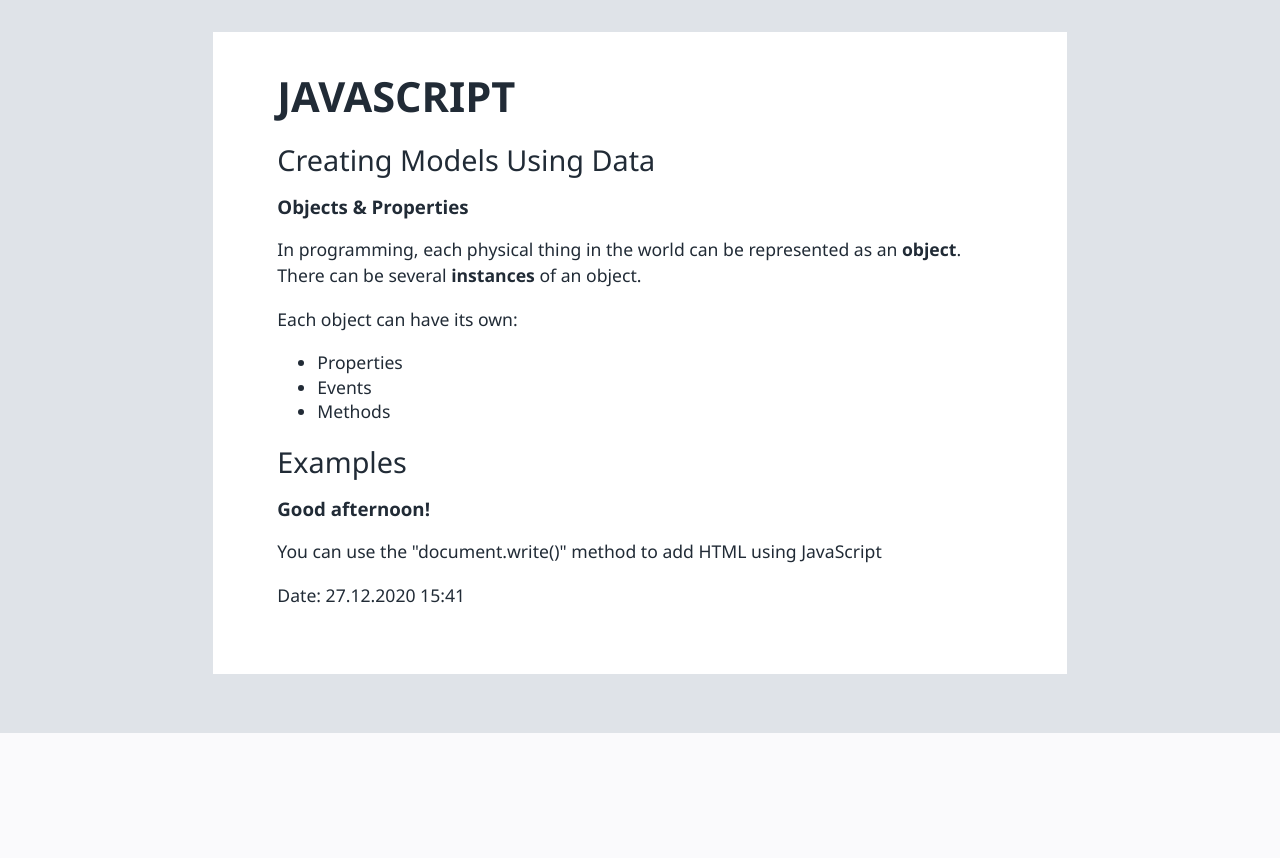
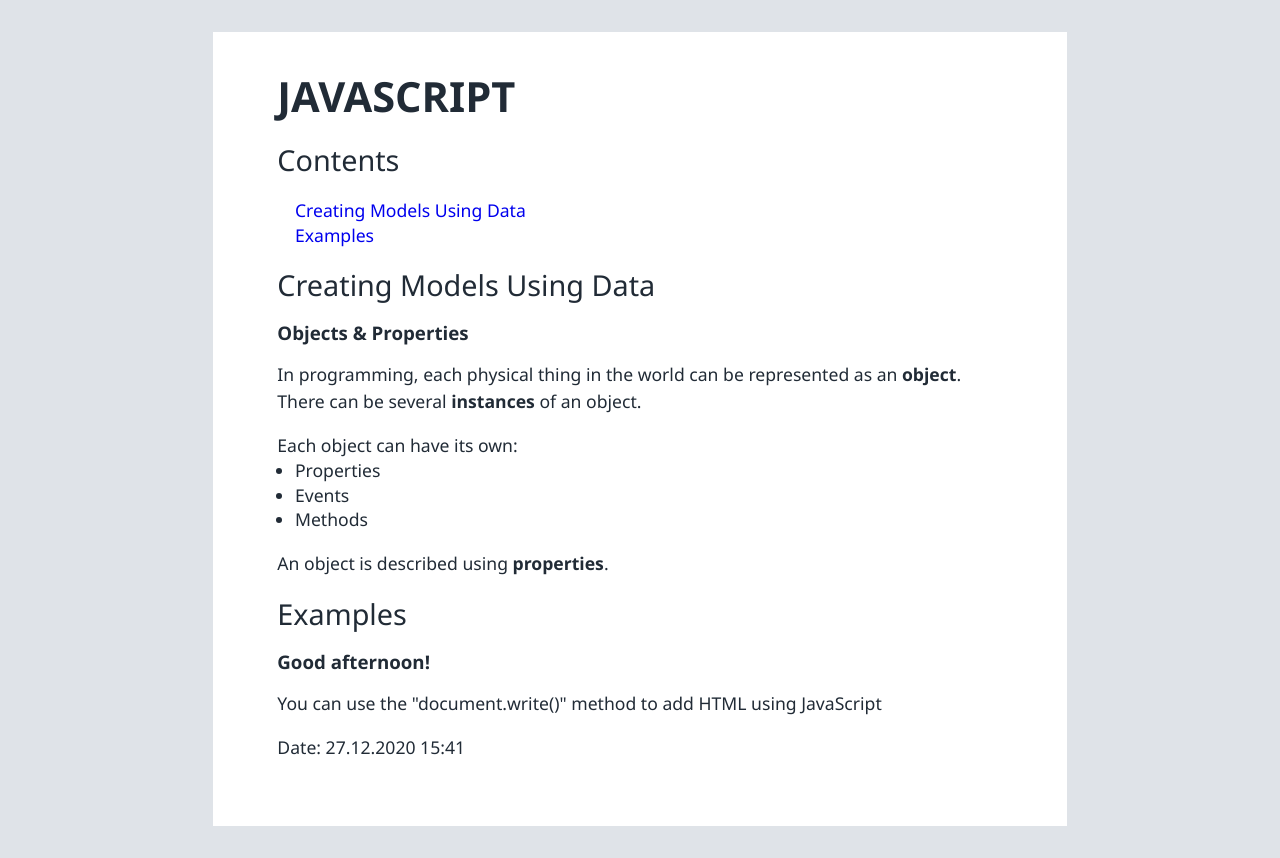
Before and after one commit to CasperMobit/LearnSite, a PHP site: page /modules/javascript.php in a window 1280 px wide. Shown: the part 67-925 px from the top of the page. Before the commit the page ends 800 px from the top, so only its background shows below. Run offline with PHP 8.4, Linux system fonts and the light colour scheme.

Commit message:
Added content to JS page

```diff
--- a/javascript.php
+++ b/javascript.php
@@ -11,18 +11,27 @@
 <div class="row" id="wrapper">
 	<div class="col-2"></div>
 	<div class="col-8 content">
+
 		<h1>Javascript</h1>
-		<h2>Creating Models Using Data</h2>
+		<h2>Contents</h2>
+		<ul class="noStyle smallIndent">
+			<li><a href="#contCreatingModelsUsingData">Creating Models Using Data</a></li>
+			<li><a href="#contExamples">Examples</a></li>
+		</ul>
+
+		<h2 id="contCreatingModelsUsingData">Creating Models Using Data</h2>
+
 		<h3>Objects &amp; Properties</h3>
 		<p>In programming, each physical thing in the world can be represented as an <strong>object</strong>.<br/>There can be several <strong>instances</strong> of an object.</p>
-		<p>Each object can have its own:</p>
-		<ul>
+		<p style="margin-bottom: 0;">Each object can have its own:</p>
+		<ul style="margin-top: 0; padding-left: 1.1em;">
 			<li>Properties</li>
 			<li>Events</li>
 			<li>Methods</li>
 		</ul>
+		<p>An object is described using <strong>properties</strong>.</p>
 
-		<h2>Examples</h2>
+		<h2 id="contExamples">Examples</h2>
 		<script src="js/add-content.js"></script>
 		<script>
 			document.write('<p>You can use the "document.write()" method to add HTML using JavaScript</p>');
```
